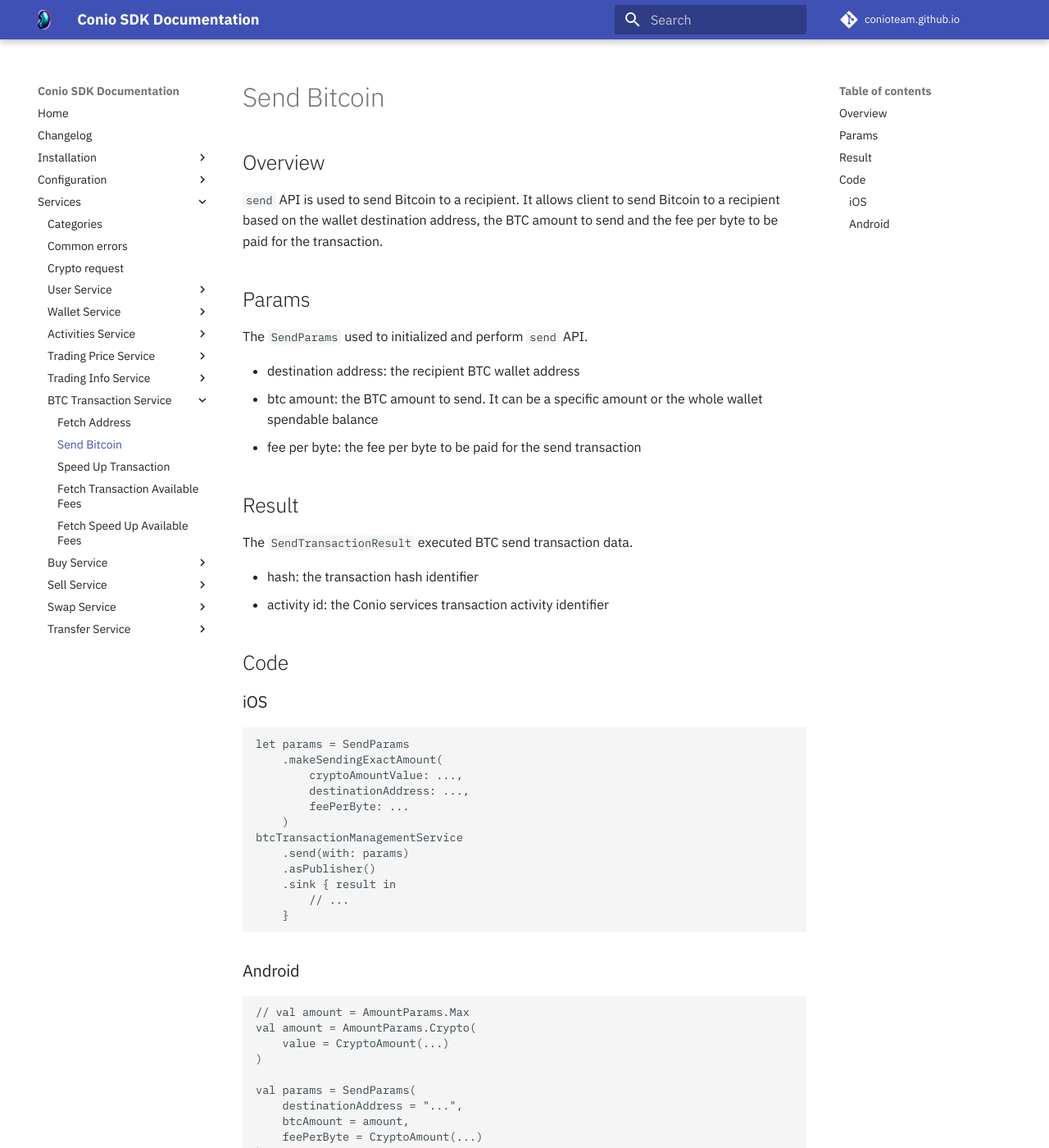
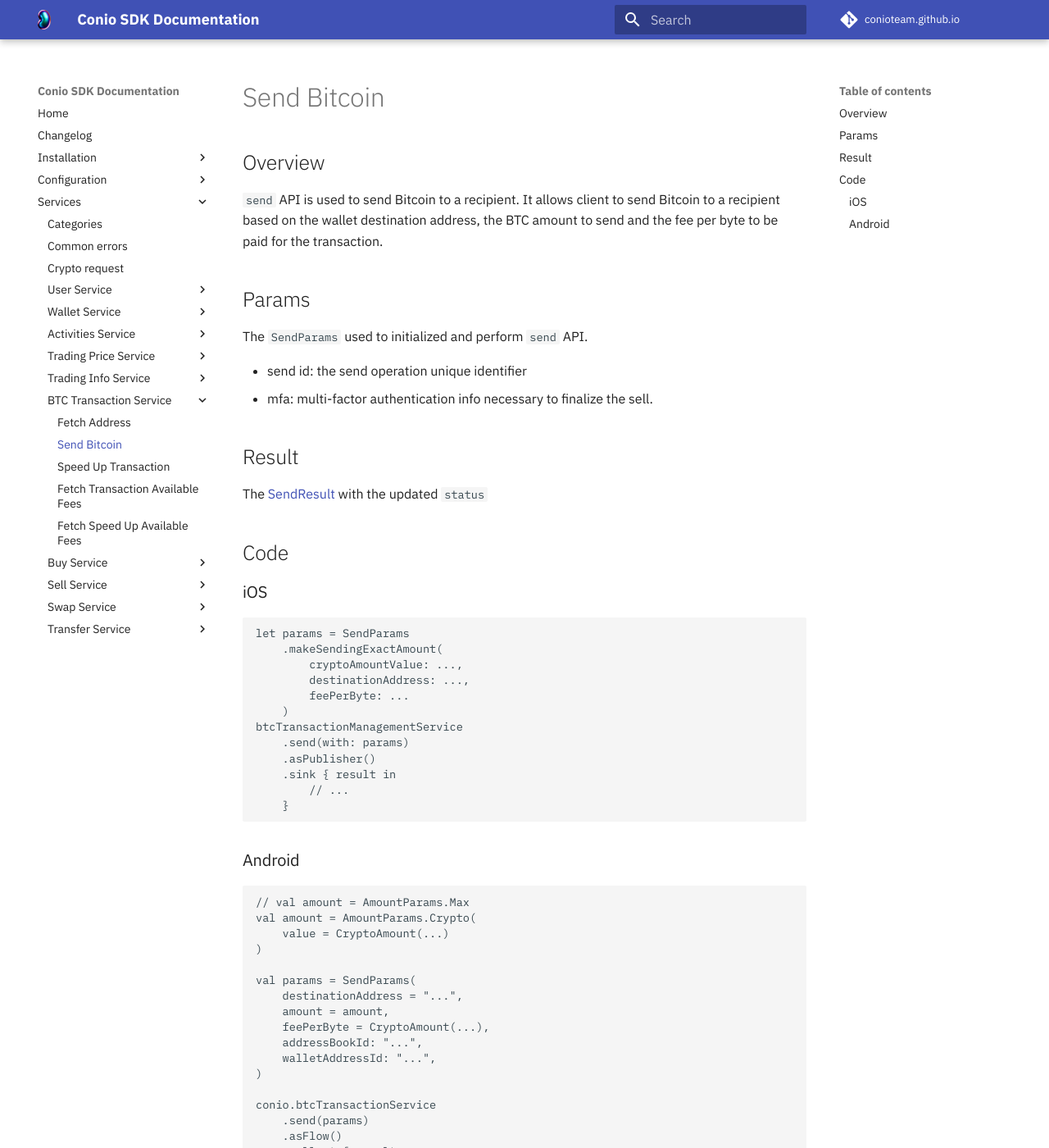
Before and after one commit to Conio/conio.github.io, an MkDocs documentation site: the page built from docs/Features/BtcTransactionManagementService/SendBitcoin.md, in a window 1280 px wide and 1400 px high. Shown: the whole window at 82% size. Built offline with MkDocs 1.6.1 and Material for MkDocs 9.7.7, drawn with Linux system fonts in a browser that asks for light colours; comment, search, counter and statistics services are not loaded; some of the changed text lies outside the part shown.

Commit message:
doc(MOB-760): updated sdk send bitcoin

```diff
--- a/docs/Features/BtcTransactionManagementService/SendBitcoin.md
+++ b/docs/Features/BtcTransactionManagementService/SendBitcoin.md
@@ -8,16 +8,12 @@
 
 The `SendParams` used to initialized and perform `send` API.
 
-- destination address: the recipient BTC wallet address
-- btc amount: the BTC amount to send. It can be a specific amount or the whole wallet spendable balance
-- fee per byte: the fee per byte to be paid for the send transaction
+- send id: the send operation unique identifier
+- mfa: multi-factor authentication info necessary to finalize the sell.
 
 ## Result
 
-The `SendTransactionResult` executed BTC send transaction data.
-
-- hash: the transaction hash identifier
-- activity id: the Conio services transaction activity identifier
+The [SendResult](SendResult.md) with the updated `status`
 
 ## Code
 
```
Also changed, not shown: other parts of docs/Features/BtcTransactionManagementService/SendBitcoin.md (+4 -2 lines).
